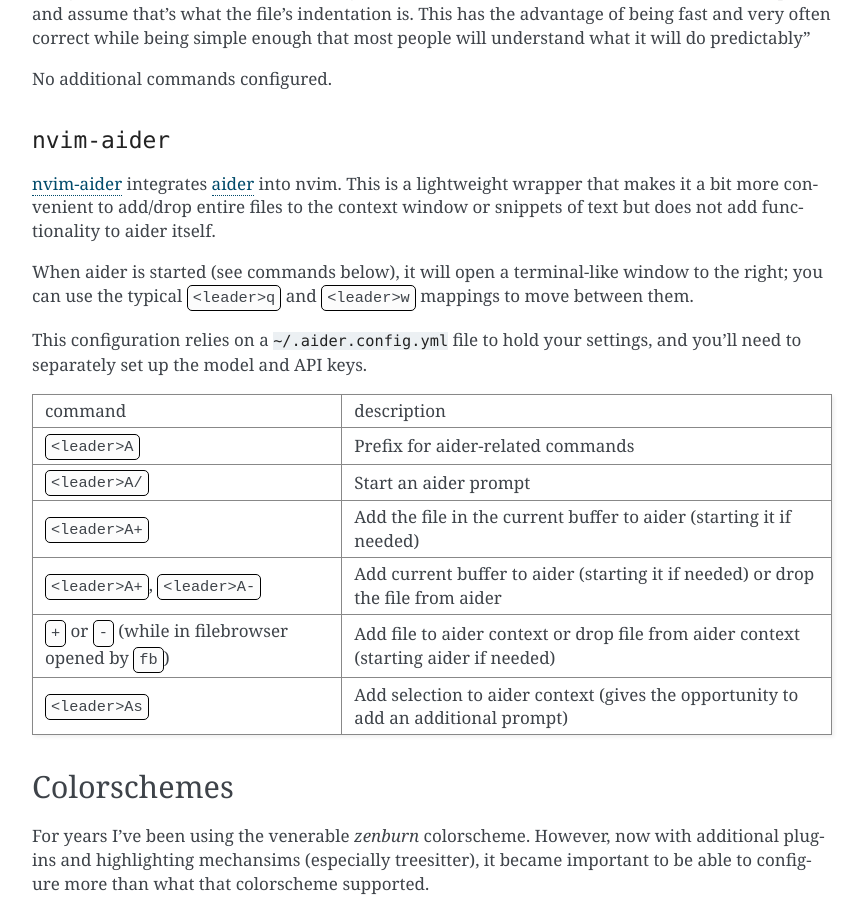
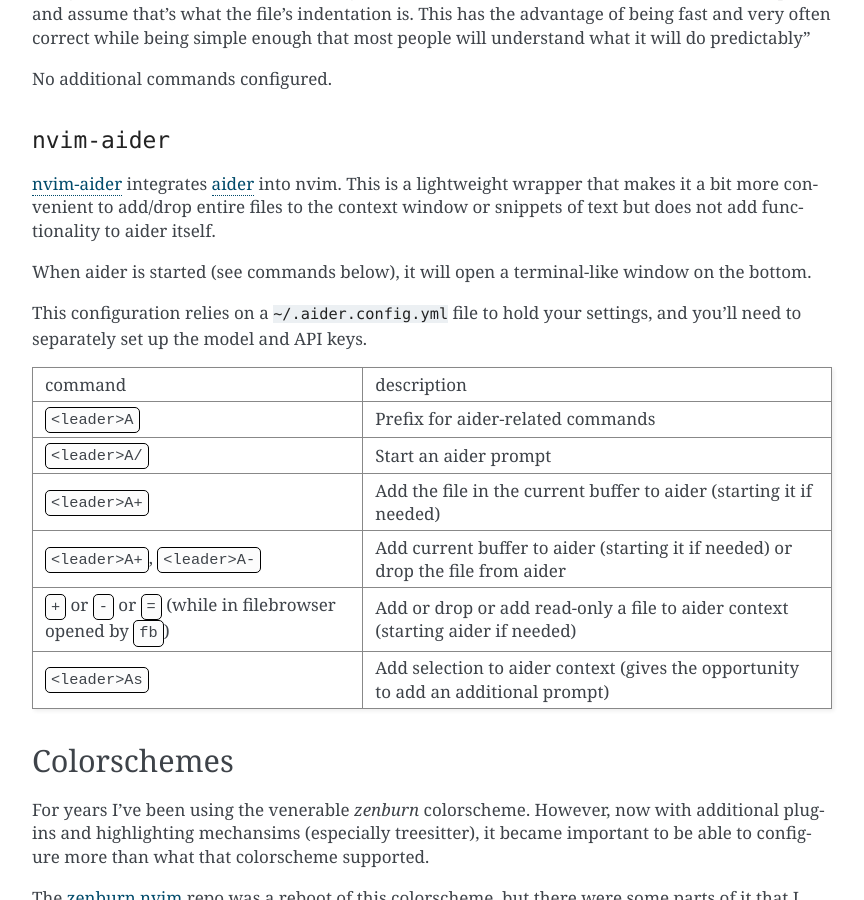
Before and after one commit to daler/dotfiles, a Sphinx documentation site: the page built from docs/vim.rst, in a window 1280 px wide and 900 px high, scrolled down 28721 px. Shown: the whole window, without its empty margins (218-1082 px from the left). Built offline with Sphinx 7.4.7, drawn with Linux system fonts in a browser that asks for light colours.

Commit message:
docs update

```diff
--- a/docs/vim.rst
+++ b/docs/vim.rst
@@ -2307,8 +2307,7 @@
 or snippets of text but does not add functionality to aider itself.
 
 When aider is started (see commands below), it will open a terminal-like window
-to the right; you can use the typical :kbd:`<leader>q` and :kbd:`<leader>w`
-mappings to move between them.
+on the bottom.
 
 This configuration relies on a :file:`~/.aider.config.yml` file to hold your
 settings, and you'll need to separately set up the model and API keys.
@@ -2330,8 +2329,8 @@
     * - :kbd:`<leader>A+`, :kbd:`<leader>A-`
       - Add current buffer to aider (starting it if needed) or drop the file from aider
 
-    * - :kbd:`+` or :kbd:`-` (while in filebrowser opened by :kbd:`fb`)
-      - Add file to aider context or drop file from aider context (starting aider if needed)
+    * - :kbd:`+` or :kbd:`-` or :kbd:`=` (while in filebrowser opened by :kbd:`fb`)
+      - Add or drop or add read-only a file to aider context (starting aider if needed)
 
     * - :kbd:`<leader>As`
       - Add selection to aider context (gives the opportunity to add an additional prompt)
```
